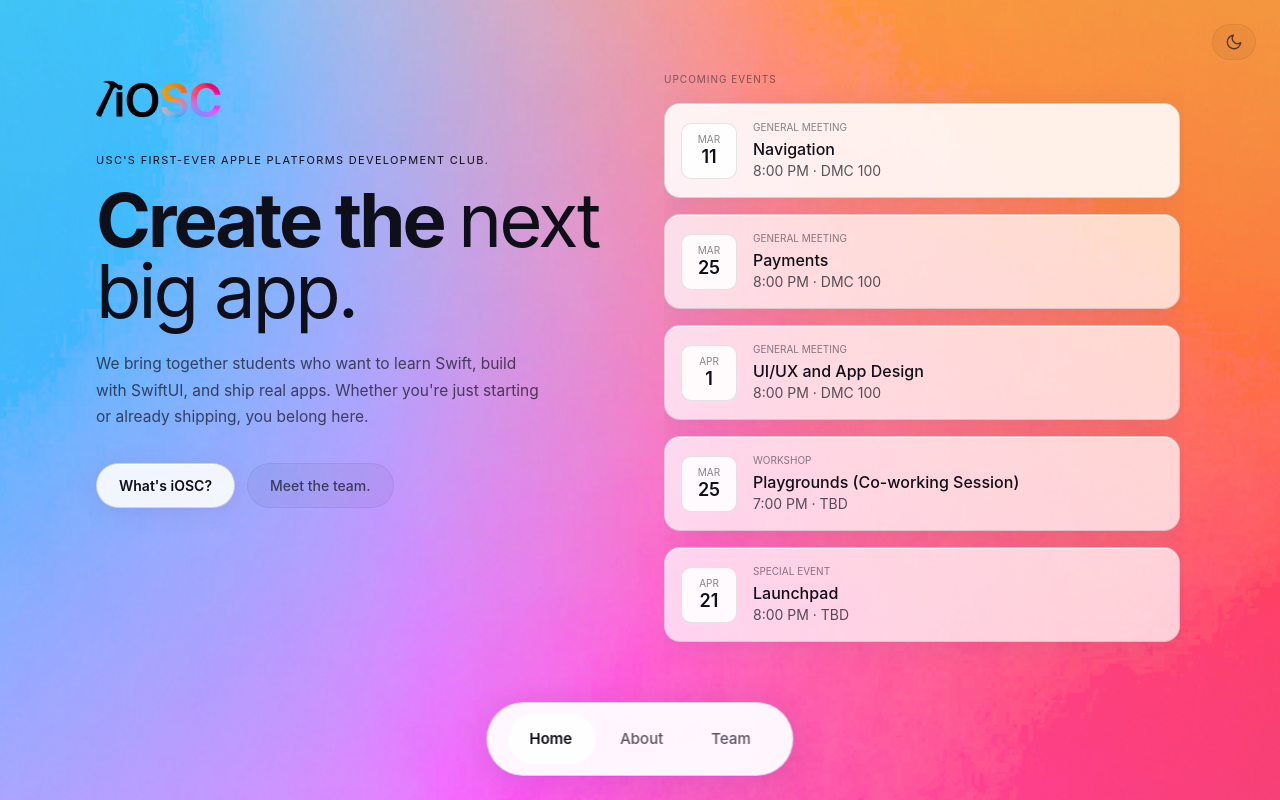
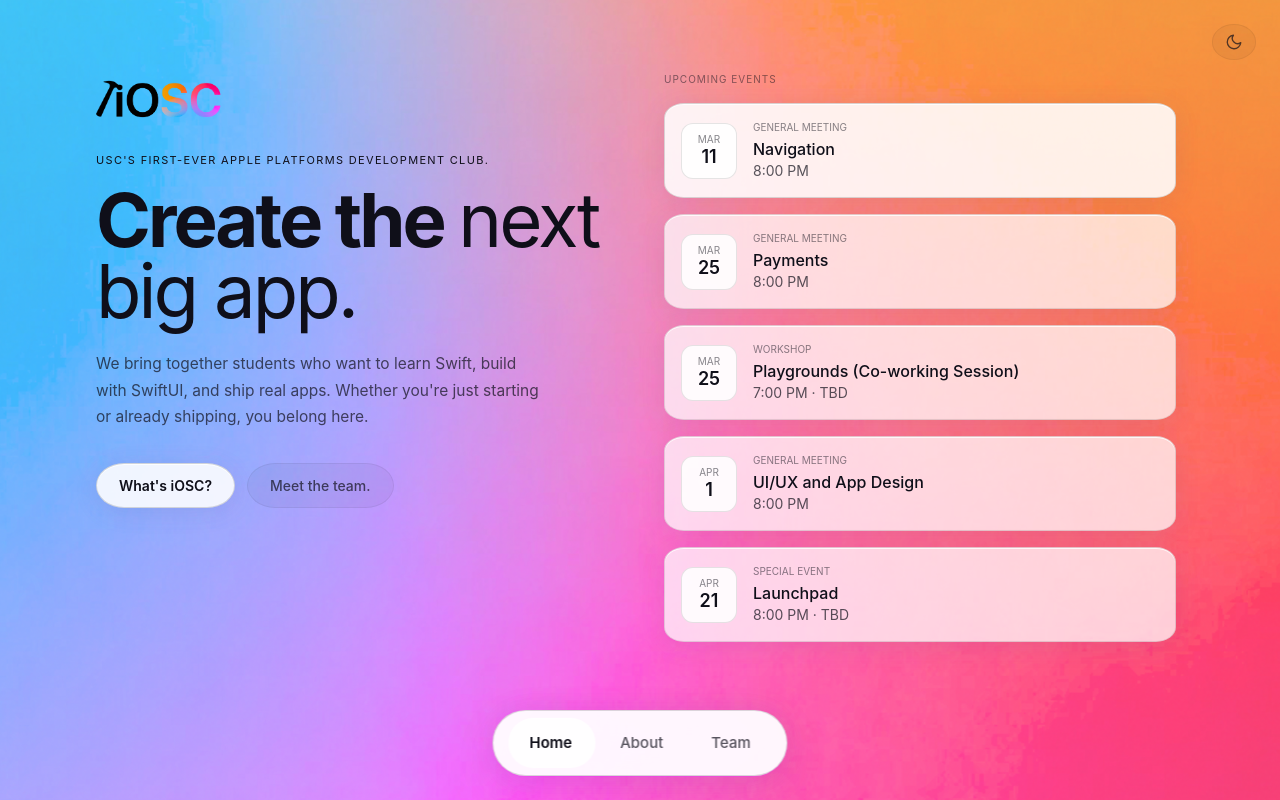
Before and after one commit to shrutinatala/iosc-website-redesign, a Next.js app: page / in a window 1280 px wide. Built offline with nearby package versions, Linux system fonts and the light colour scheme.

Commit message:
om suggestions

```diff
--- a/src/app/globals.css
+++ b/src/app/globals.css
@@ -4,10 +4,11 @@
   --sans:
     -apple-system, "SF Pro Display", "SF Pro Text", "Helvetica Neue", Arial,
     sans-serif;
-  --r-sm: 10px;
-  --r-md: 16px;
-  --r-lg: 20px;
-  --r-xl: 28px;
+  /* Corner radii tuned to feel closer to Apple's continuous corners */
+  --r-sm: 12px;
+  --r-md: 20px;
+  --r-lg: 26px;
+  --r-xl: 34px;
 }
 
 /* Dark theme (default; also set when no preference or data-theme="dark") */
@@ -121,6 +122,9 @@ body {
   position: absolute;
   inset: 0;
   z-index: 2;
+  overflow-x: hidden;
+  overflow-y: auto;
+  -webkit-overflow-scrolling: touch;
   transition:
     opacity 0.36s cubic-bezier(0.4, 0, 0.2, 1),
     transform 0.36s cubic-bezier(0.4, 0, 0.2, 1);
@@ -137,7 +141,8 @@ body {
   backdrop-filter: blur(28px) saturate(1.6);
   -webkit-backdrop-filter: blur(28px) saturate(1.6);
   border: 0.25px solid var(--border-1);
-  border-radius: var(--r-md);
+  /* Approximate continuous corners with different horizontal/vertical radii */
+  border-radius: var(--r-md) / calc(var(--r-md) * 0.75);
   box-shadow: var(--shadow-card), var(--shadow-inner);
   transition:
     transform 0.22s cubic-bezier(0.34, 1.4, 0.64, 1),
@@ -164,7 +169,7 @@ body {
   -webkit-backdrop-filter: blur(20px);
   color: var(--text-0);
   border: 0.5px solid var(--border-2);
-  border-radius: var(--r-xl);
+  border-radius: var(--r-xl) / calc(var(--r-xl) * 0.8);
   padding: 11px 22px;
   font-size: 14px;
   font-weight: 600;
@@ -187,7 +192,7 @@ body {
   -webkit-backdrop-filter: blur(20px);
   color: var(--text-1);
   border: 0.5px solid var(--border-0);
-  border-radius: var(--r-xl);
+  border-radius: var(--r-xl) / calc(var(--r-xl) * 0.8);
   padding: 11px 22px;
   font-size: 14px;
   font-weight: 500;
@@ -204,8 +209,8 @@ body {
 }
 
 .nav-pill {
-  --nav-pad-y: 14px;
-  --nav-pad-x: 20px;
+  --nav-pad-y: 10px;
+  --nav-pad-x: 14px;
   position: fixed;
   bottom: 24px;
   left: 50%;
@@ -286,7 +291,7 @@ body {
   padding: 8px 12px;
   background: var(--glass-0);
   border: 0.5px solid var(--border-0);
-  border-radius: var(--r-lg);
+  border-radius: var(--r-lg) / calc(var(--r-lg) * 0.8);
   color: var(--text-1);
   cursor: pointer;
   transition:
@@ -315,7 +320,6 @@ body {
   max-width: 72rem;
   margin: 0 auto;
   padding: 72px 2rem 96px;
-  height: 100%;
   box-sizing: border-box;
 }
 
@@ -327,35 +331,11 @@ body {
 }
 
 .page-scroll-right .col-left {
-  position: sticky;
-  top: 0;
+  position: relative;
 }
 
 .page-scroll-right .col-right {
-  overflow-y: auto;
-  overflow-x: hidden;
-  max-height: calc(100dvh - 52px - 96px);
-  padding-right: 4px;
-}
-
-.page-scroll-right .col-right::-webkit-scrollbar {
-  width: 6px;
-}
-
-.page-scroll-right .col-right::-webkit-scrollbar-track {
-  background: transparent;
-}
-
-.page-scroll-right .col-right::-webkit-scrollbar-thumb {
-  background: var(--border-1);
-  border-radius: var(--r-md);
-}
-
-@media (max-width: 1023px) {
-  .page-scroll-right .col-right {
-    max-height: none;
-    overflow: visible;
-  }
+  overflow: visible;
 }
 
 /* About page grid */
@@ -367,7 +347,6 @@ body {
   max-width: 72rem;
   margin: 0 auto;
   padding: 68px 2rem 100px;
-  height: 100%;
   box-sizing: border-box;
 }
 
@@ -378,8 +357,7 @@ body {
 }
 
 .page-about-grid .col-left {
-  position: sticky;
-  top: 0;
+  position: relative;
 }
 
 .page-about-grid .col-right {
--- a/src/components/iosc-app.tsx
+++ b/src/components/iosc-app.tsx
@@ -4,6 +4,7 @@ import Image, { type StaticImageData } from "next/image";
 import { useCallback, useEffect, useRef, useState } from "react";
 import appStoreIcon from "../../archive/src/assets/app_store.png";
 import swiftLogoIcon from "../../archive/src/assets/swift_logo.png";
+import upcomingEvents from "../data/upcoming-events.json";
 
 const PAGES = ["home", "about", "team"] as const;
 
@@ -38,38 +39,7 @@ function parseHeaderText(text: string) {
   return parts;
 }
 
-const UPCOMING_EVENTS = [
-  {
-    date: { month: "Mar", day: "11" },
-    tag: "General Meeting",
-    title: "Navigation",
-    meta: "8:00 PM · DMC 100",
-  },
-  {
-    date: { month: "Mar", day: "25" },
-    tag: "General Meeting",
-    title: "Payments",
-    meta: "8:00 PM · DMC 100",
-  },
-  {
-    date: { month: "Apr", day: "1" },
-    tag: "General Meeting",
-    title: "UI/UX and App Design",
-    meta: "8:00 PM · DMC 100",
-  },
-  {
-    date: { month: "Mar", day: "25" },
-    tag: "Workshop",
-    title: "Playgrounds (Co-working Session)",
-    meta: "7:00 PM · TBD",
-  },
-  {
-    date: { month: "Apr", day: "21" },
-    tag: "Special Event",
-    title: "Launchpad",
-    meta: "8:00 PM · TBD",
-  },
-];
+const UPCOMING_EVENTS = upcomingEvents;
 
 /** Event archive carousel — only the 3 items from event assets */
 const ARCHIVE_EVENTS: Array<{
@@ -89,7 +59,7 @@ const ARCHIVE_EVENTS: Array<{
     title: "Swift Student Challenge Hack Night",
     date: "February 27, 2026",
     description:
-      "A night of building and learning: members worked on Swift Student Challenge submissions with pizza and good vibes.",
+      "Members spent a night working on their Swift Student Challenge submissions with pizza and good vibes.",
     media: { type: "image", src: "/events/swift-challenge-hack-night.jpeg" },
   },
   {
@@ -276,15 +246,15 @@ function EventCarousel({ isActive }: { isActive: boolean }) {
   }
 
   return (
-    <div className="flex flex-col w-full">
+    <div className="w-full">
       <div
         className="relative w-full rounded-[var(--r-md)] overflow-hidden border border-theme-1 border-solid bg-theme-glass-1"
-        style={{ height: 580 }}
+        style={{ height: 615 }}
       >
         <div
-          className={`event-carousel-card absolute inset-0 flex flex-col ${flipPhase === "out" ? "flip-out" : flipPhase === "in" ? "flip-in" : ""}`}
+          className={`event-carousel-card flex flex-col h-full ${flipPhase === "out" ? "flip-out" : flipPhase === "in" ? "flip-in" : ""}`}
         >
-          <div className="relative w-full h-[415px] flex-shrink-0">
+          <div className="relative w-full flex-1">
             {event.media.type === "image" ? (
               <img
                 src={event.media.src}
@@ -312,13 +282,12 @@ function EventCarousel({ isActive }: { isActive: boolean }) {
             </p>
           </div>
         </div>
-      </div>
-      <div className="flex items-center justify-center gap-4 mt-4">
+
         <button
           type="button"
           onClick={goPrev}
           aria-label="Previous event"
-          className="p-2 rounded-[var(--r-lg)] text-theme-1 hover:text-theme-0 hover:bg-theme-glass-1 transition-colors"
+          className="absolute left-3 top-1/2 -translate-y-1/2 p-2 rounded-[var(--r-lg)] text-theme-1 hover:text-theme-0 hover:bg-theme-glass-1 transition-colors z-10"
         >
           <ChevronLeftIcon />
         </button>
@@ -326,7 +295,7 @@ function EventCarousel({ isActive }: { isActive: boolean }) {
           type="button"
           onClick={goNext}
           aria-label="Next event"
-          className="p-2 rounded-[var(--r-lg)] text-theme-1 hover:text-theme-0 hover:bg-theme-glass-1 transition-colors"
+          className="absolute right-3 top-1/2 -translate-y-1/2 p-2 rounded-[var(--r-lg)] text-theme-1 hover:text-theme-0 hover:bg-theme-glass-1 transition-colors z-10"
         >
           <ChevronRightIcon />
         </button>
@@ -475,7 +444,7 @@ export function IoscApp() {
 
   return (
     <div
-      className="fixed inset-0 pt-16 md:pt-24"
+      className="relative min-h-screen pt-16 md:pt-24"
       onTouchStart={onTouchStart}
       onTouchEnd={onTouchEnd}
     >
@@ -555,7 +524,7 @@ export function IoscApp() {
             >
               Upcoming events
             </p>
-            <div className="flex flex-col gap-4 pb-8 no-hover">
+            <div className="flex flex-col gap-4 pb-8 no-hover w-full max-w-xs sm:max-w-sm md:max-w-md lg:max-w-lg">
               {UPCOMING_EVENTS.map((ev, i) => (
                 <div
                   key={ev.title}
@@ -706,7 +675,7 @@ export function IoscApp() {
         aria-hidden={cur !== 2}
       >
         <div
-          className="mx-auto max-w-6xl px-8 pt-16 pb-[100px] h-full overflow-auto"
+          className="mx-auto max-w-6xl px-8 pt-16 pb-[100px]"
           style={{ minHeight: "100dvh" }}
         >
           <div className="mb-10">
--- /dev/null
+++ b/src/data/upcoming-events.json
@@ -0,0 +1,32 @@
+[
+  {
+    "date": { "month": "Mar", "day": "11" },
+    "tag": "General Meeting",
+    "title": "Navigation",
+    "meta": "8:00 PM"
+  },
+  {
+    "date": { "month": "Mar", "day": "25" },
+    "tag": "General Meeting",
+    "title": "Payments",
+    "meta": "8:00 PM"
+  },
+  {
+    "date": { "month": "Mar", "day": "25" },
+    "tag": "Workshop",
+    "title": "Playgrounds (Co-working Session)",
+    "meta": "7:00 PM · TBD"
+  },
+  {
+    "date": { "month": "Apr", "day": "1" },
+    "tag": "General Meeting",
+    "title": "UI/UX and App Design",
+    "meta": "8:00 PM"
+  },
+  {
+    "date": { "month": "Apr", "day": "21" },
+    "tag": "Special Event",
+    "title": "Launchpad",
+    "meta": "8:00 PM · TBD"
+  }
+]
```
